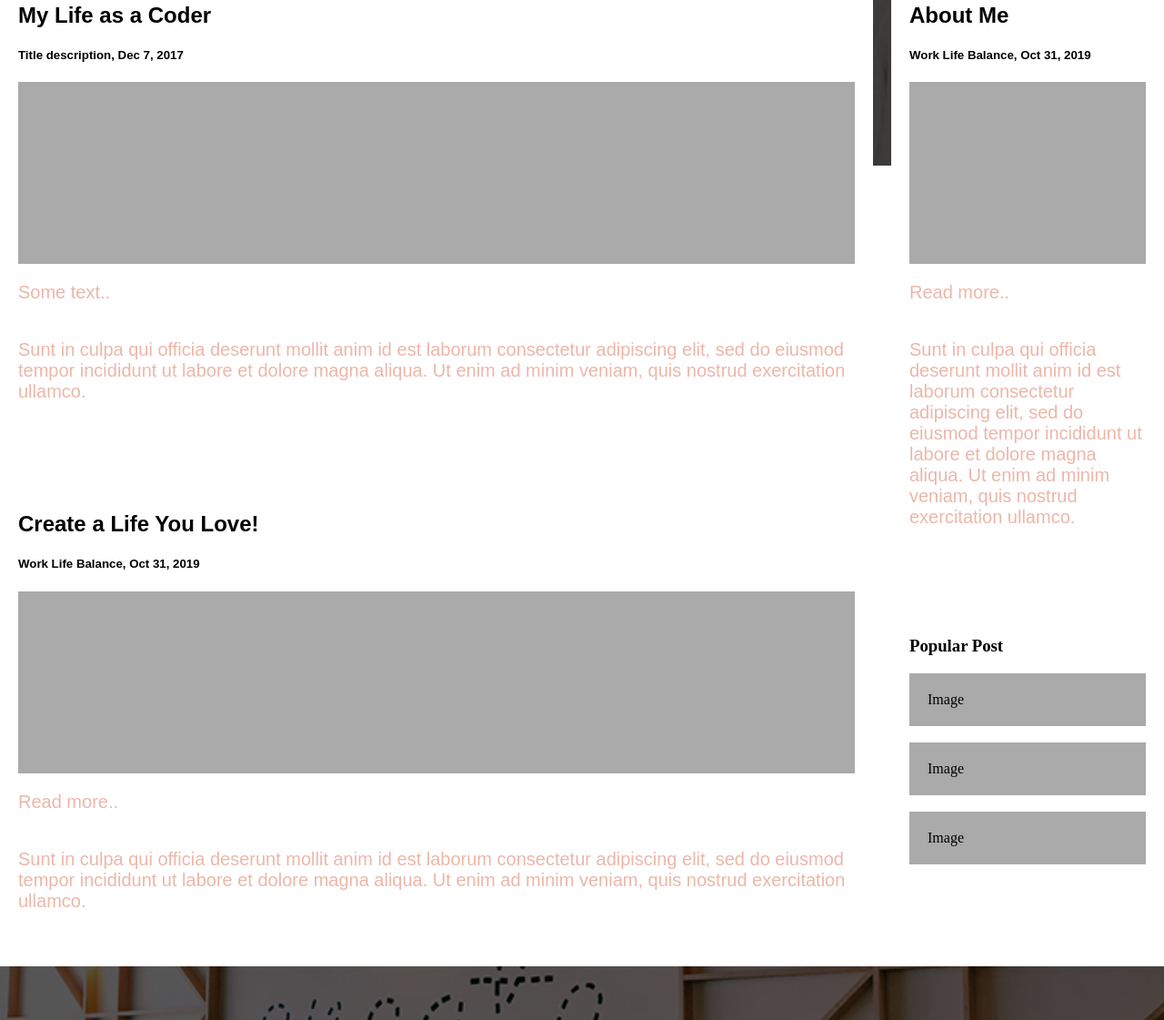
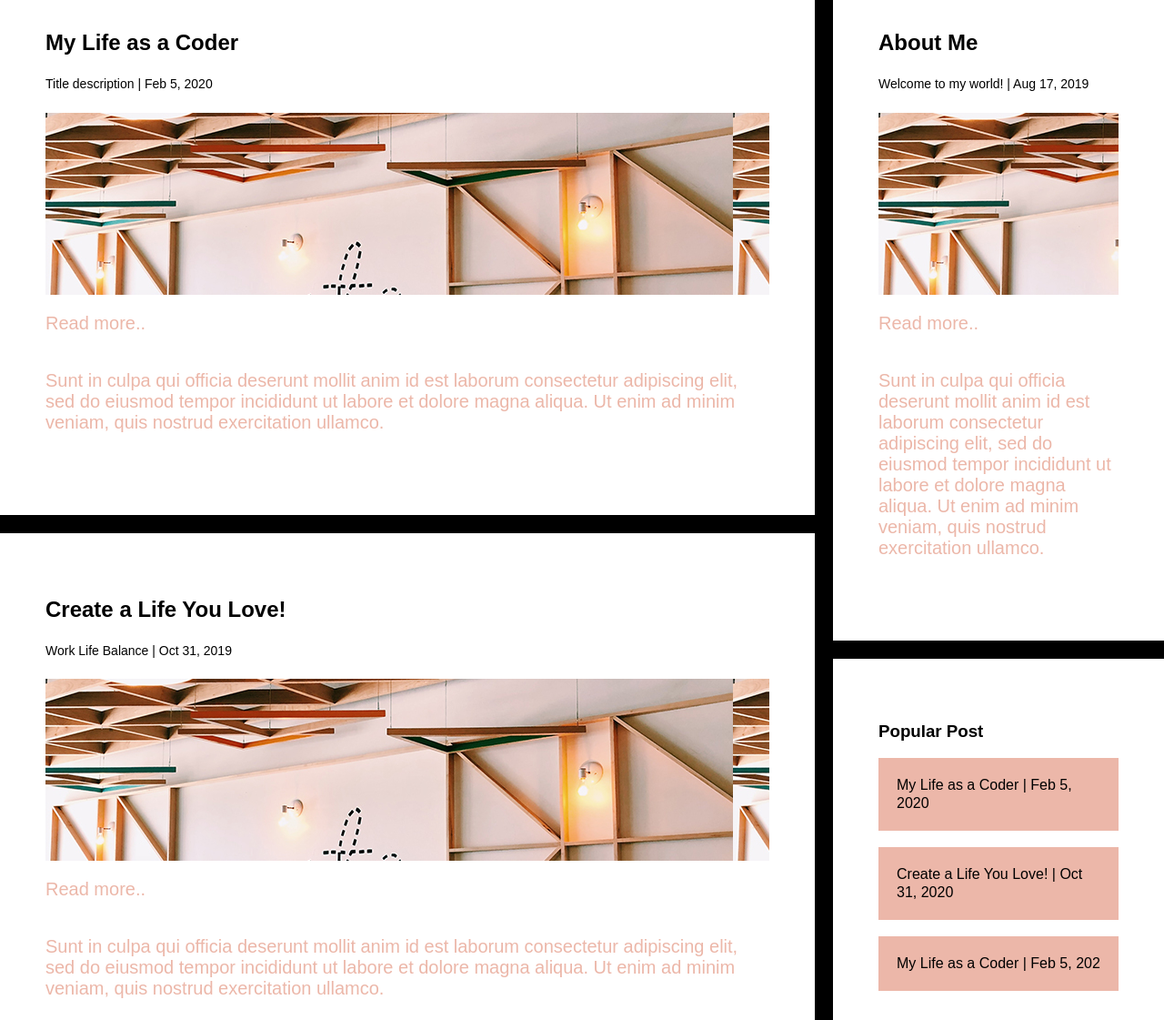
Before and after one commit to Beedeeboom/portfolio, a plain HTML site: page src/blog.html in a window 1280 px wide. Shown: the part 557-1678 px from the top of the page at 91% size. Drawn offline with Linux system fonts and the light colour scheme.

Commit message:
changed background color of blog

```diff
--- a/src/blog.html
+++ b/src/blog.html
@@ -37,42 +37,41 @@
             <h1>My #{Blog}</h1>
             <p>Welcome to my blog!</p>
             </div>
+        </div>
         <!-- Blog layout -->
+        <div style="background-color: black;">
         <div>
-        <!-- <div class="header">
-            <h2>Blog Name</h2>
-          </div> -->
-
           <div class="row">
             <div class="leftcolumn">
-              <div class="card">
+              <div class="articles">
                 <h2>My Life as a Coder</h2>
-                <h5>Title description, Dec 7, 2017</h5>
-                <div class="fakeimg" style="height:200px;"></div>
-                <p>Some text..</p>
+                <h5>Title description | Feb 5, 2020</h5>
+                <div class="blogimg"></div>
+                <p>Read more..</p>
                 <p>Sunt in culpa qui officia deserunt mollit anim id est laborum consectetur adipiscing elit, sed do eiusmod tempor incididunt ut labore et dolore magna aliqua. Ut enim ad minim veniam, quis nostrud exercitation ullamco.</p>
               </div>
-              <div class="card">
+              <div class="articles">
                 <h2>Create a Life You Love!</h2>
-                <h5>Work Life Balance, Oct 31, 2019</h5>
-                <div class="fakeimg" style="height:200px;"></div>
+                <h5>Work Life Balance | Oct 31, 2019</h5>
+                <div class="blogimg"></div>
                 <p>Read more..</p>
                 <p>Sunt in culpa qui officia deserunt mollit anim id est laborum consectetur adipiscing elit, sed do eiusmod tempor incididunt ut labore et dolore magna aliqua. Ut enim ad minim veniam, quis nostrud exercitation ullamco.</p>
               </div>
             </div>
             <div class="rightcolumn">
-              <div class="card">
+              <div class="articles">
                 <h2>About Me</h2>
-                <h5>Work Life Balance, Oct 31, 2019</h5>
-                <div class="fakeimg" style="height:200px;"></div>
+                <h5>Welcome to my world! | Aug 17, 2019</h5>
+                <div class="blogimg"></div>
                 <p>Read more..</p>
                 <p>Sunt in culpa qui officia deserunt mollit anim id est laborum consectetur adipiscing elit, sed do eiusmod tempor incididunt ut labore et dolore magna aliqua. Ut enim ad minim veniam, quis nostrud exercitation ullamco.</p>
               </div>
-              <div class="card">
+              <div class="articles">
                 <h3>Popular Post</h3>
-                <div class="fakeimg">Image</div><br>
-                <div class="fakeimg">Image</div><br>
-                <div class="fakeimg">Image</div>
+                <div class="bloglist">My Life as a Coder | Feb 5, 2020</div><br>
+                <div class="bloglist">Create a Life You Love! | Oct 31, 2020</div><br>
+                <div class="bloglist">My Life as a Coder | Feb 5, 202</div><br>
+              </div>
             </div>
         </div>
     </div>
--- a/src/css/blog.css
+++ b/src/css/blog.css
@@ -11,40 +11,53 @@
   } */
 
   /* Header/Blog Title */
-  .header {
+  /* .header {
     padding: 30px;
     font-size: 40px;
     text-align: center;
     background: white;
+  } */
+  h5 {
+    font-size: 14px;
+    font-weight: 300;
   }
-
-  /* Create two unequal columns that floats next to each other */
   /* Left column */
   .leftcolumn {
     float: left;
-    width: 75%;
+    width: 70%;
   }
 
   /* Right column */
   .rightcolumn {
     float: left;
-    width: 25%;
+    width: 30%;
     padding-left: 20px;
   }
 
-  /* Fake image */
- .fakeimg {
-    background: url(../img/create_background.jpg) cover/center no-repeat;
+  /* Blog image */
+ .blogimg {
+    max-height: 100%;
+    max-width: 100%;
+    height: 200px;
+    background: url(../img/create_background.jpg) ;
     background-size: absolute;
     background-color: #aaa;
-    width: 100%;
     padding: 20px;
   }
 
-  /* Add a card effect for articles */
-  .card {
-     background-color: white;
-     padding: 20px;
+  .bloglist {
+    background-size: absolute;
+    background-color: #ecb7a9;
+    padding: 20px;
+    font-family: sans-serif;
+    font-weight: 300;
+    line-height: 20px;
+  }
+
+  /* Article blocks */
+  .articles {
+     background-color: #fff;
+     padding: 50px;
      margin-top: 20px;
   }
 
--- a/src/css/style.css
+++ b/src/css/style.css
@@ -19,7 +19,7 @@ p {
     font-family: sans-serif;
 }
 
-h1, h2, h5 {
+h1, h2, h5, h3 {
     font-family: sans-serif;
 }
 
```
Also changed, not shown: src/img/hero_image_1.jpg (added), 2 other files. Lines whose indentation alone changed are shown as unchanged.
